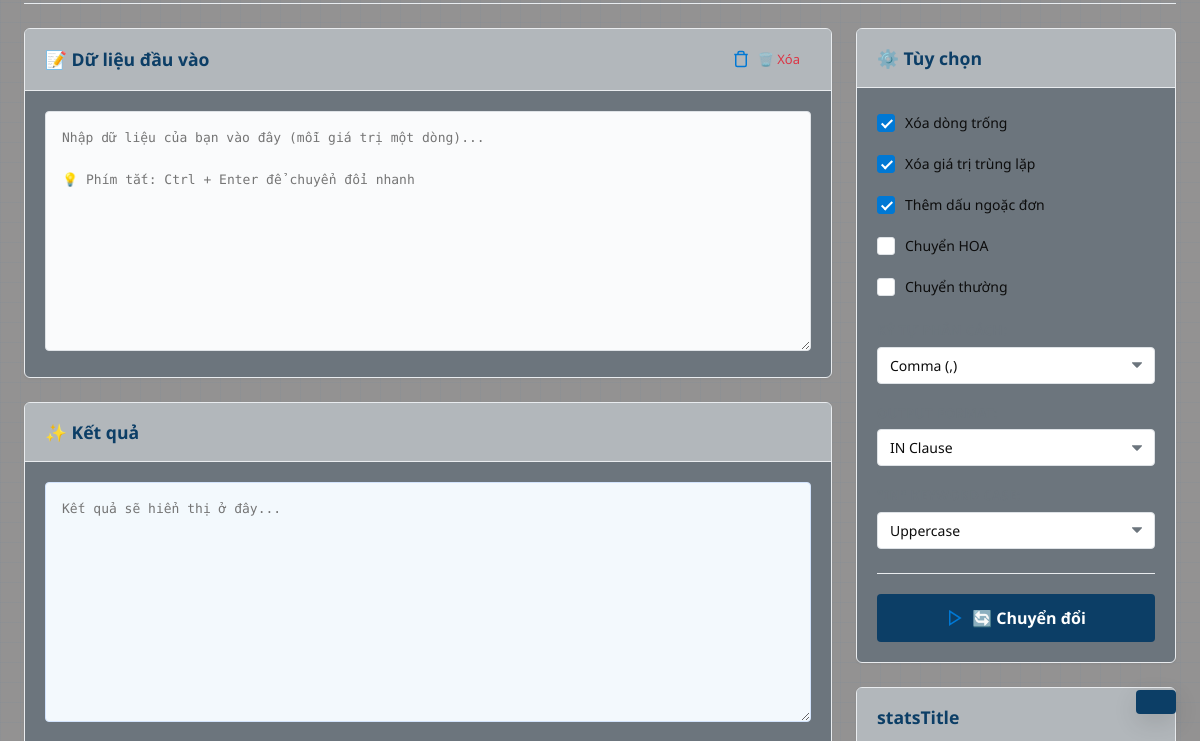
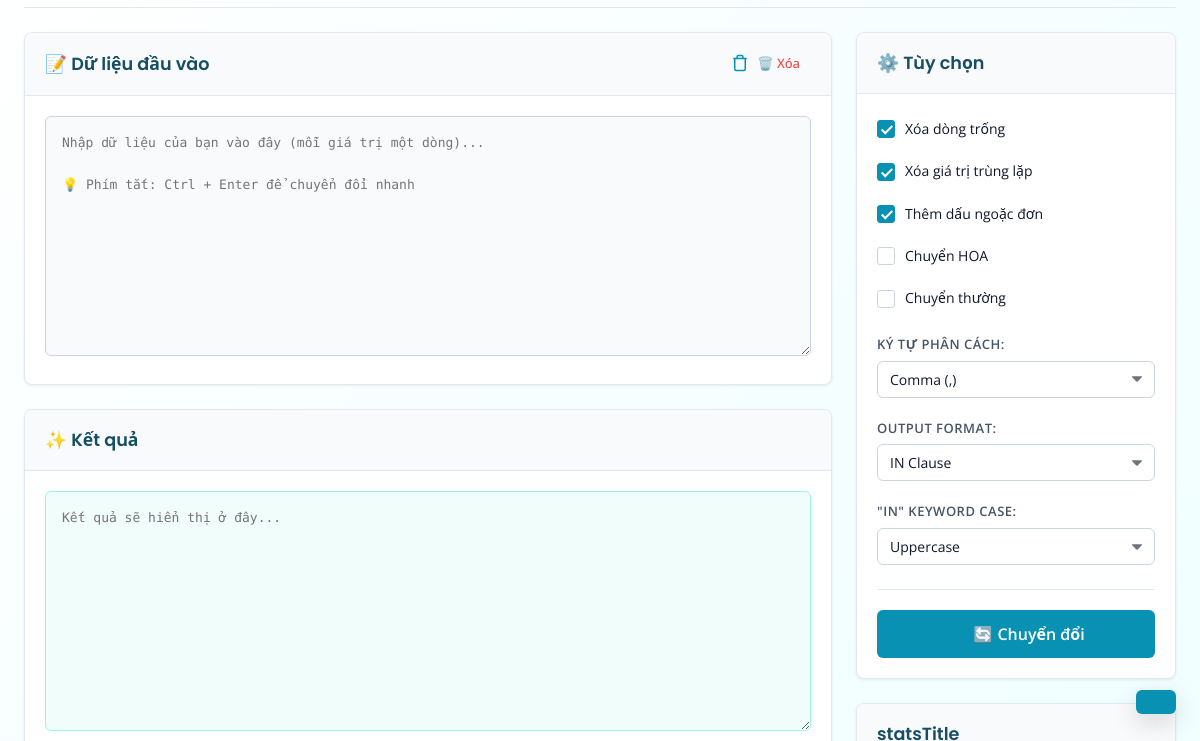
Before and after one commit to kobevn9x/Tool_Support_SQL, an Electron app: page sql-formatter.html in a window 1200 px wide. Shown: the part 98-839 px from the top of the page. Drawn offline with nearby package versions, Linux system fonts and the light colour scheme.

Commit message:
UI: New Look

```diff
--- a/style.css
+++ b/style.css
@@ -1,41 +1,45 @@
-/* ENTERPRISE PRECISION REDESIGN
- * Tone: Professional, refined, minimalist
- * Palette: SQL Server 2022 inspired (Navy, Azure, Teal, Amber)
+/* WHITE-GREEN CLEAN REDESIGN
+ * Tone: Fresh, clean, professional
+ * Palette: White base with cyan-green accents
  */
 
+@import url('https://fonts.googleapis.com/css2?family=Open+Sans:wght@300;400;500;600;700&family=Poppins:wght@400;500;600;700&display=swap');
+
 :root {
-    /* Brand Colors */
-    --brand-navy: #0c3e66;
-    --brand-azure: #0078d4;
-    --brand-azure-light: #2b88d8;
-    --brand-azure-dark: #005a9e;
-    --brand-teal: #17a2b8;
+    /* Brand Colors - White-Green System */
+    --brand-primary: #0891B2;      /* Cyan primary */
+    --brand-secondary: #22D3EE;    /* Light cyan */
+    --brand-accent: #22C55E;       /* Green CTA */
+    --brand-bg: #ECFEFF;           /* Cyan tint background */
+    --brand-text: #164E63;         /* Dark cyan text */
 
     /* Semantic Colors */
-    --status-success: #28a745;
-    --status-error: #dc3545;
-    --status-warning: #ff8c00;
-    --status-info: #0078d4;
+    --status-success: #22C55E;
+    --status-error: #EF4444;
+    --status-warning: #F59E0B;
+    --status-info: #0891B2;
 
     /* Neutrals */
-    --surface-bg: #737272c4;
-    --surface-card: #6c757d;
-    --border-light: #e9ecef;
-    --border-medium: #dee2e6;
-    --text-primary: #0d0d0d;
-    --text-secondary: #6c757d;
-    --text-tertiary: #adb5bd;
+    --surface-bg: #FFFFFF;
+    --surface-card: #FFFFFF;
+    --surface-light: #F8FAFC;
+    --border-light: #E2E8F0;
+    --border-medium: #CBD5E1;
+    --text-primary: #0F172A;
+    --text-secondary: #475569;
+    --text-tertiary: #94A3B8;
 
     /* Shadows & Radii */
-    --shadow-sm: 0 1px 3px rgba(0,0,0,0.05);
-    --shadow-md: 0 4px 12px rgba(0,0,0,0.08);
-    --shadow-hover: 0 8px 24px rgba(0,0,0,0.12);
-    --radius-sm: 4px;
-    --radius-md: 6px;
-    --radius-lg: 8px;
+    --shadow-sm: 0 1px 3px rgba(0,0,0,0.08);
+    --shadow-md: 0 4px 12px rgba(0,0,0,0.1);
+    --shadow-hover: 0 8px 24px rgba(0,0,0,0.15);
+    --radius-sm: 6px;
+    --radius-md: 8px;
+    --radius-lg: 12px;
 
     /* Typography */
-    --font-ui: 'Segoe UI', system-ui, -apple-system, sans-serif;
+    --font-ui: 'Open Sans', system-ui, -apple-system, sans-serif;
+    --font-heading: 'Poppins', system-ui, -apple-system, sans-serif;
     --font-code: 'Consolas', 'Courier New', monospace;
 }
 
@@ -48,14 +52,9 @@
 
 body.theme-enterprise {
     font-family: var(--font-ui);
-    background-color: var(--surface-bg);
-    /* Subtle grid pattern for technical feel */
-    background-image:
-        linear-gradient(rgba(0, 120, 212, 0.03) 1px, transparent 1px),
-        linear-gradient(90deg, rgba(0, 120, 212, 0.03) 1px, transparent 1px);
-    background-size: 20px 20px;
+    background: linear-gradient(135deg, #FFFFFF 0%, var(--brand-bg) 100%);
     color: var(--text-primary);
-    line-height: 1.5;
+    line-height: 1.6;
     min-height: 100vh;
 }
 
@@ -88,13 +87,14 @@
 .brand-logo {
     width: 40px;
     height: 40px;
-    color: var(--brand-azure);
+    color: var(--brand-primary);
 }
 
 .brand-text h1 {
     font-size: 1.5rem;
     font-weight: 600;
-    color: var(--brand-navy);
+    font-family: var(--font-heading);
+    color: var(--brand-text);
     margin: 0;
 }
 
@@ -114,8 +114,8 @@
 .header-clock {
     font-family: var(--font-code);
     font-size: 0.875rem;
-    color: #0d0d0d;
-    background: #f3f9fd;
+    color: var(--text-primary);
+    background: var(--surface-light);
     padding: 6px 12px;
     border-radius: var(--radius-sm);
     border: 1px solid var(--border-light);
@@ -161,13 +161,14 @@
     display: flex;
     justify-content: space-between;
     align-items: center;
-    background: rgba(248, 249, 250, 0.5);
+    background: var(--surface-light);
 }
 
 .card-header h2, .card-header h3 {
     font-size: 1.1rem;
     font-weight: 600;
-    color: var(--brand-navy);
+    font-family: var(--font-heading);
+    color: var(--brand-text);
     display: flex;
     align-items: center;
     gap: 8px;
@@ -177,7 +178,7 @@
 .icon {
     width: 18px;
     height: 18px;
-    color: var(--brand-azure);
+    color: var(--brand-primary);
 }
 
 .card-body {
@@ -201,7 +202,7 @@
 
 @keyframes borderGlow {
     0%, 100% { border-color: transparent; }
-    50% { border-color: var(--brand-azure); box-shadow: 0 0 10px rgba(0, 120, 212, 0.2) inset; }
+    50% { border-color: var(--brand-primary); box-shadow: 0 0 10px rgba(8, 145, 178, 0.2) inset; }
 }
 
 .processing .interactive-border::after {
@@ -217,7 +218,7 @@
     font-size: 13px;
     line-height: 1.6;
     color: var(--text-primary);
-    background-color: #fafbfc;
+    background-color: var(--surface-light);
     border: 1px solid var(--border-medium);
     border-radius: var(--radius-sm);
     resize: vertical;
@@ -226,14 +227,14 @@
 
 .code-textarea:focus {
     outline: none;
-    border-color: var(--brand-azure);
-    box-shadow: 0 0 0 3px rgba(0, 120, 212, 0.15);
+    border-color: var(--brand-primary);
+    box-shadow: 0 0 0 3px rgba(8, 145, 178, 0.15);
     background-color: #fff;
 }
 
 .output-textarea {
-    background-color: #f3f9fd;
-    border-color: #d2e3fc;
+    background-color: #F0FDFA;
+    border-color: #99F6E4;
 }
 
 .output-textarea:focus {
@@ -282,22 +283,22 @@
 }
 
 .btn-primary {
-    background-color: var(--brand-navy);
+    background-color: var(--brand-primary);
     color: #fff;
 }
 
 .btn-primary:hover:not(:disabled) {
-    background-color: #082d4a;
-    box-shadow: 0 2px 6px rgba(12, 62, 102, 0.3);
+    background-color: #0E7490;
+    box-shadow: 0 2px 6px rgba(8, 145, 178, 0.3);
 }
 
 .btn-primary-alt {
-    background-color: var(--brand-azure);
+    background-color: var(--brand-secondary);
     color: #fff;
 }
 
 .btn-primary-alt:hover:not(:disabled) {
-    background-color: var(--brand-azure-dark);
+    background-color: #06B6D4;
 }
 
 .btn-secondary {
@@ -359,7 +360,7 @@
 }
 
 .control-checkbox:hover {
-    color: var(--brand-navy);
+    color: var(--brand-text);
 }
 
 .control-checkbox input {
@@ -381,16 +382,16 @@
 }
 
 .control-checkbox:hover input ~ .control-indicator {
-    border-color: var(--brand-azure);
+    border-color: var(--brand-primary);
 }
 
 .control-checkbox input:checked ~ .control-indicator {
-    background-color: var(--brand-azure);
-    border-color: var(--brand-azure);
+    background-color: var(--brand-primary);
+    border-color: var(--brand-primary);
 }
 
 .control-checkbox input:focus ~ .control-indicator {
-    box-shadow: 0 0 0 3px rgba(0, 120, 212, 0.2);
+    box-shadow: 0 0 0 3px rgba(8, 145, 178, 0.2);
 }
 
 .control-indicator:after {
@@ -444,8 +445,8 @@
 
 .control-select:focus, #langSelect:focus {
     outline: none;
-    border-color: var(--brand-azure);
-    box-shadow: 0 0 0 3px rgba(0, 120, 212, 0.15);
+    border-color: var(--brand-primary);
+    box-shadow: 0 0 0 3px rgba(8, 145, 178, 0.15);
 }
 
 .action-convert-container {
@@ -462,7 +463,7 @@
 }
 
 .stat-box {
-    background: var(--surface-bg);
+    background: var(--surface-light);
     border: 1px solid var(--border-light);
     border-radius: var(--radius-sm);
     padding: 16px;
@@ -473,7 +474,7 @@
     font-family: var(--font-code);
     font-size: 1.75rem;
     font-weight: 300;
-    color: var(--brand-navy);
+    color: var(--brand-text);
     line-height: 1.2;
 }
 
@@ -510,7 +511,7 @@
     font-size: 0.8125rem;
     font-weight: 500;
     color: var(--text-secondary);
-    background: var(--surface-bg);
+    background: var(--surface-light);
     border: 1px solid var(--border-medium);
     border-radius: 16px;
     cursor: pointer;
@@ -519,13 +520,13 @@
 }
 
 .chunk-tab:hover {
-    background: #e9ecef;
+    background: var(--border-light);
 }
 
 .chunk-tab.active {
-    background: var(--brand-navy);
+    background: var(--brand-primary);
     color: #fff;
-    border-color: var(--brand-navy);
+    border-color: var(--brand-primary);
 }
 
 .chunk-content {
@@ -559,9 +560,9 @@
 }
 
 .history-item {
-    background: whitesmoke;
+    background: var(--surface-light);
     border: 1px solid var(--border-light);
-    border-left: 4px solid var(--status-info);
+    border-left: 4px solid var(--brand-primary);
     border-radius: var(--radius-sm);
     padding: 12px;
     transition: transform 0.2s ease, box-shadow 0.2s ease;
@@ -617,7 +618,7 @@
     position: fixed;
     bottom: 24px;
     right: 24px;
-    background: var(--brand-navy);
+    background: var(--brand-primary);
     color: #fff;
     padding: 12px 20px;
     border-radius: var(--radius-sm);
```
